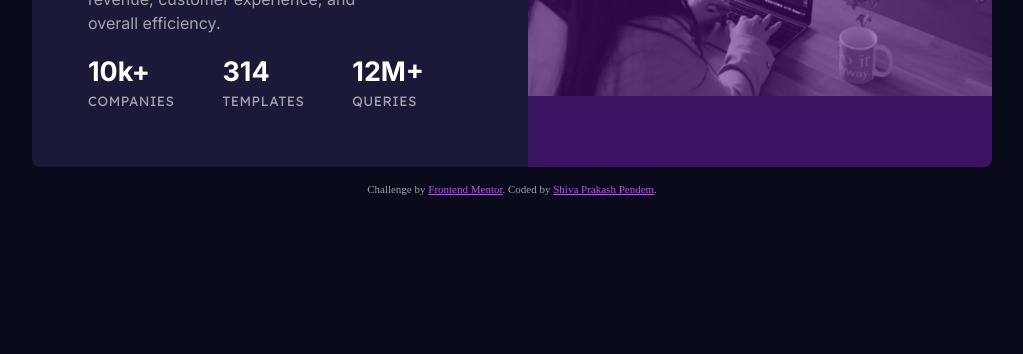
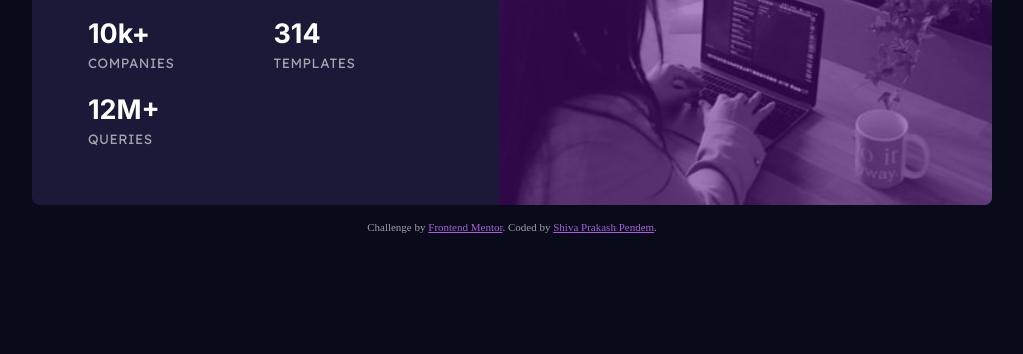
Before and after one commit to shivaprakash-sudo/stats-preview-card-component, a plain HTML site: page index.html in a window 1280 px wide. Shown: the part 446-800 px from the top of the page, without its empty margins (128-1151 px from the left). Drawn offline with Linux system fonts and the light colour scheme.

Commit message:
fix image sizing issues

```diff
--- a/style.css
+++ b/style.css
@@ -40,6 +40,7 @@
 img {
     max-width: 100%;
     display: block;
+    object-fit: cover;
 }
 
 body {
@@ -129,6 +130,12 @@ body {
     opacity: 50%;
 }
 
+.card__img img {
+    width: 100%;
+    height: 100%;
+    object-fit: cover;
+}
+
 .card__img-desktop {
     display: none;
 }
@@ -205,6 +212,7 @@ body {
     .card__body-stats {
         flex-direction: row;
         justify-content: space-between;
+        flex-wrap: wrap;
     }
 
     .card__body-stats p {
```
